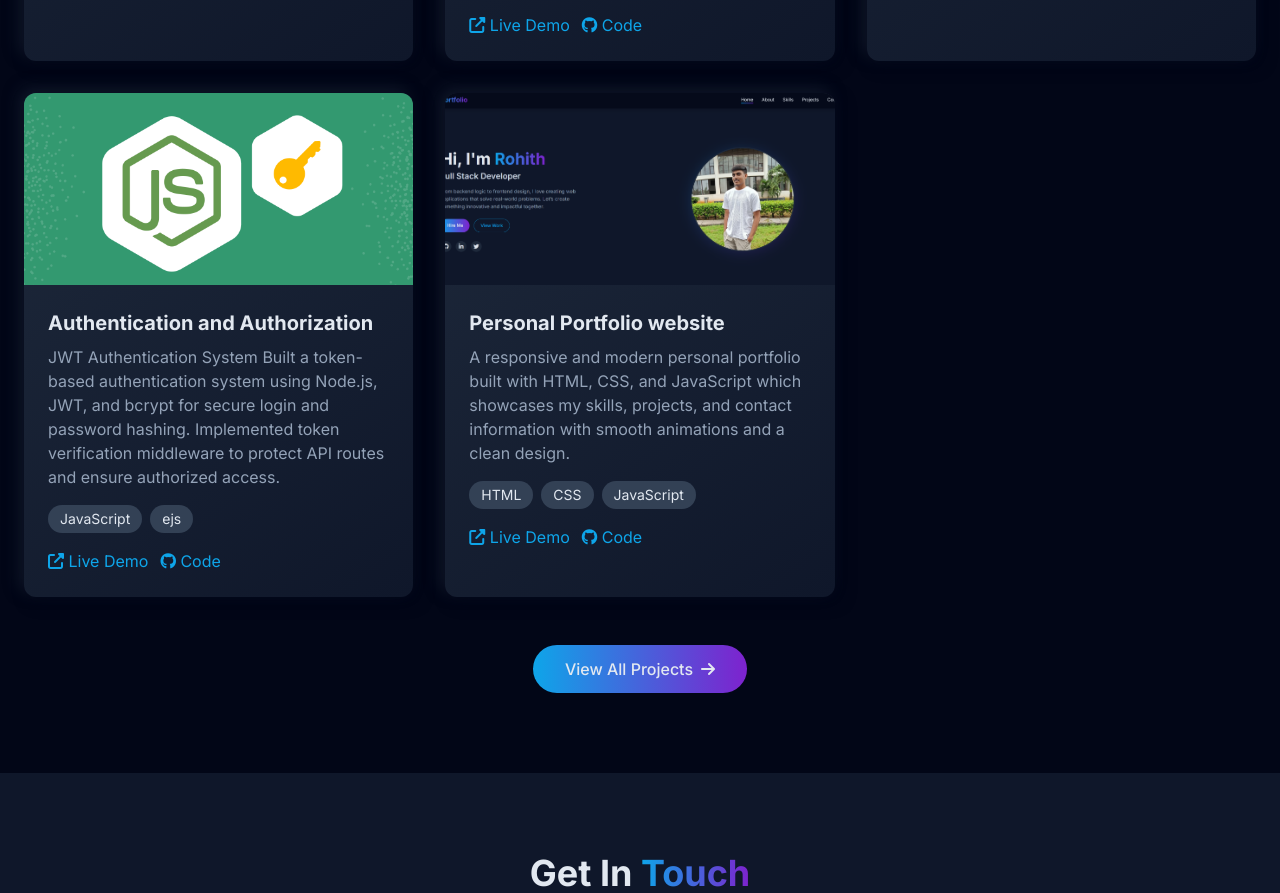
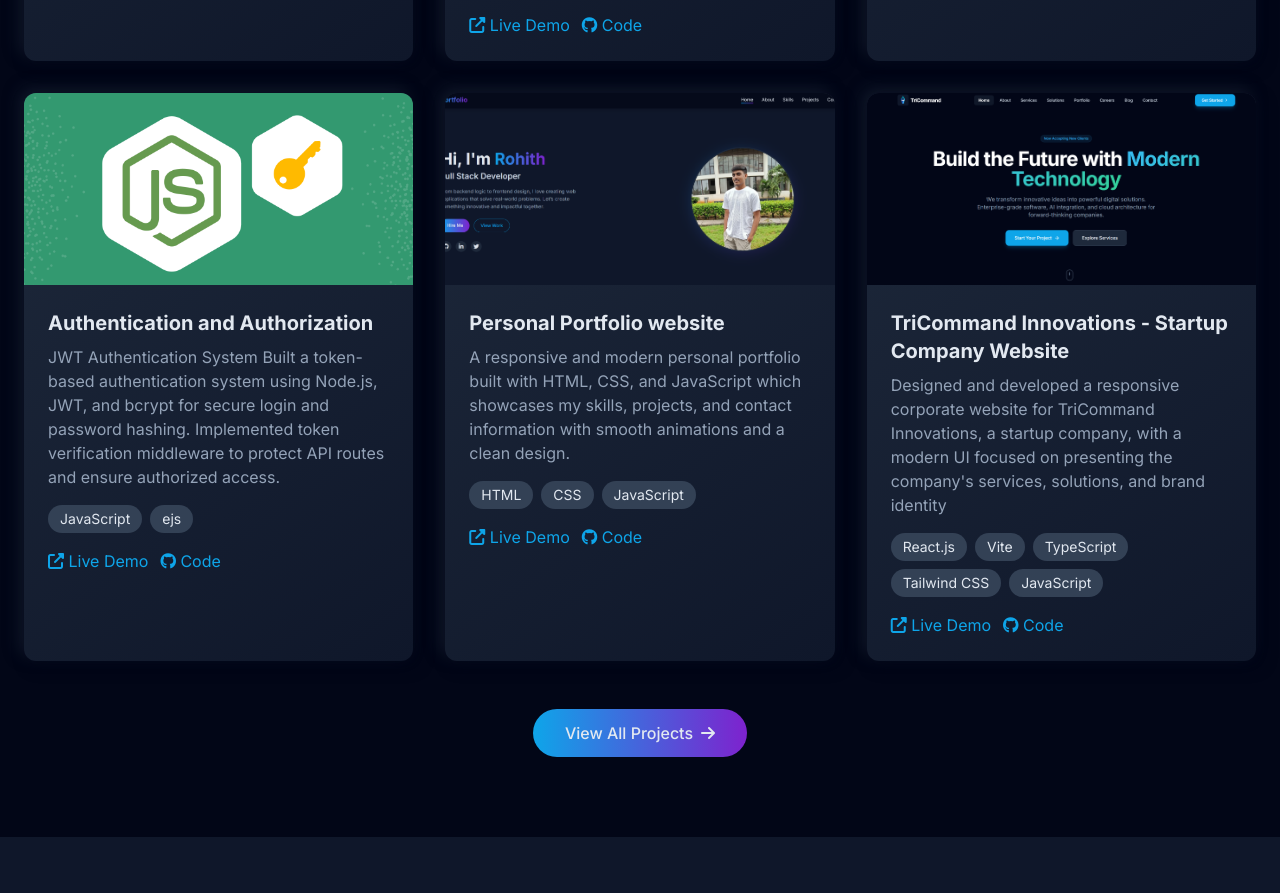
Before and after one commit to Rohith-Nannaveni/Personal_portfolio, a plain HTML site: page index.html in a window 1280 px wide. Shown: the part 2889-3782 px from the top of the page. Drawn offline with nearby package versions, Linux system fonts and the light colour scheme.

Commit message:
A few updates

```diff
--- a/index.html
+++ b/index.html
@@ -512,7 +512,7 @@
                             <span class="px-3 py-1 bg-slate-700 rounded-full text-sm">Tailwind CSS</span>
                         </div>
                         <div class="flex space-x-3">
-                            <a href="#" class="text-primary hover:text-secondary">
+                            <a href="https://smart-interview-prep-eight.vercel.app/" class="text-primary hover:text-secondary">
                                 <i class="fas fa-external-link-alt"></i> Live Demo
                             </a>
                             <a href="https://github.com/Rohith-Nannaveni/smart-Interview-prep" class="text-primary hover:text-secondary">
@@ -545,7 +545,7 @@
                             <span class="px-3 py-1 bg-slate-700 rounded-full text-sm">Cloudinary, Nodemailer, PDFKit, bcryptjs</span>
                         </div>
                         <div class="flex space-x-3">
-                            <a href="#" class="text-primary hover:text-secondary">
+                            <a href="https://uniserve-gules.vercel.app/" class="text-primary hover:text-secondary">
                                 <i class="fas fa-external-link-alt"></i> Live Demo
                             </a>
                             <a href="https://github.com/Rohith-Nannaveni/Uniserve" class="text-primary hover:text-secondary">
@@ -559,7 +559,7 @@
                 <div class="project-card rounded-xl overflow-hidden card-hover">
                     <div class="h-48 overflow-hidden">
                         <img src="Images/vehicle-breakdown.jpg"
-                             alt="Project 2"
+                             alt="Project 3"
                              class="w-full h-full object-cover">
                     </div>
                     <div class="p-6">
@@ -589,7 +589,7 @@
                 <div class="project-card rounded-xl overflow-hidden card-hover">
                     <div class="h-48 overflow-hidden">
                         <img src="Images/jwt token-img.webp"
-                             alt="Project 3"
+                             alt="Project 4"
                              class="w-full h-full object-cover">
                     </div>
                     <div class="p-6">
@@ -618,7 +618,7 @@
                 <div class="project-card rounded-xl overflow-hidden card-hover">
                     <div class="h-48 overflow-hidden">
                         <img src="Images/portfolio website.png"
-                             alt="Project 4"
+                             alt="Project 5"
                              class="w-full h-full object-cover">
                     </div>
                     <div class="p-6">
@@ -642,61 +642,35 @@
                     </div>
                 </div>
 
-                <!-- Project 5 -->
-                <!-- <div class="project-card rounded-xl overflow-hidden card-hover">
+                <!-- Project 6 -->
+                <div class="project-card rounded-xl overflow-hidden card-hover">
                     <div class="h-48 overflow-hidden">
-                        <img src="https://images.unsplash.com/photo-1551434678-e076c223a692?ixlib=rb-4.0.3&ixid=MnwxMjA3fDB8MHxwaG90by1wYWdlfHx8fGVufDB8fHx8&auto=format&fit=crop&w=1470&q=80"
-                             alt="Project 5"
+                        <img src="Images/TriCommand.png"
+                             alt="Project 6"
                              class="w-full h-full object-cover">
                     </div>
                     <div class="p-6">
-                        <h3 class="text-xl font-bold mb-2">Portfolio Website</h3>
+                        <h3 class="text-xl font-bold mb-2">TriCommand Innovations - Startup Company Website</h3>
                         <p class="text-slate-400 mb-4">
-                            A responsive portfolio website built with modern design principles.
+                            Designed and developed a responsive corporate website for TriCommand Innovations, a startup company, with a modern UI focused on presenting the company's services, solutions, and brand identity
                         </p>
                         <div class="flex flex-wrap gap-2 mb-4">
-                            <span class="px-3 py-1 bg-slate-700 rounded-full text-sm">HTML5</span>
-                            <span class="px-3 py-1 bg-slate-700 rounded-full text-sm">CSS3</span>
+                            <span class="px-3 py-1 bg-slate-700 rounded-full text-sm">React.js</span>
+                            <span class="px-3 py-1 bg-slate-700 rounded-full text-sm">Vite</span>
+                            <span class="px-3 py-1 bg-slate-700 rounded-full text-sm">TypeScript</span>
+                            <span class="px-3 py-1 bg-slate-700 rounded-full text-sm">Tailwind CSS</span>
                             <span class="px-3 py-1 bg-slate-700 rounded-full text-sm">JavaScript</span>
                         </div>
                         <div class="flex space-x-3">
-                            <a href="#" class="text-primary hover:text-secondary">
+                            <a href="https://tri-command-innovations.vercel.app/" class="text-primary hover:text-secondary">
                                 <i class="fas fa-external-link-alt"></i> Live Demo
                             </a>
-                            <a href="#" class="text-primary hover:text-secondary">
+                            <a href="https://github.com/Rohith-Nannaveni/TriCommand-Innovations" class="text-primary hover:text-secondary">
                                 <i class="fab fa-github"></i> Code
                             </a>
                         </div>
                     </div>
-                </div> -->
-
-                <!-- Project 6 -->
-                <!-- <div class="project-card rounded-xl overflow-hidden card-hover">
-                    <div class="h-48 overflow-hidden">
-                        <img src="https://images.unsplash.com/photo-1522071820081-009f0129c71c?ixlib=rb-4.0.3&ixid=MnwxMjA3fDB8MHxwaG90by1wYWdlfHx8fGVufDB8fHx8&auto=format&fit=crop&w=1470&q=80"
-                             alt="Project 6"
-                             class="w-full h-full object-cover">
-                    </div>
-                    <div class="p-6">
-                        <h3 class="text-xl font-bold mb-2">Team Collaboration App</h3>
-                        <p class="text-slate-400 mb-4">
-                            Real-time collaboration tool for remote teams with chat functionality.
-                        </p>
-                        <div class="flex flex-wrap gap-2 mb-4">
-                            <span class="px-3 py-1 bg-slate-700 rounded-full text-sm">React</span>
-                            <span class="px-3 py-1 bg-slate-700 rounded-full text-sm">Socket.io</span>
-                            <span class="px-3 py-1 bg-slate-700 rounded-full text-sm">MongoDB</span>
-                        </div>
-                        <div class="flex space-x-3">
-                            <a href="#" class="text-primary hover:text-secondary">
-                                <i class="fas fa-external-link-alt"></i> Live Demo
-                            </a>
-                            <a href="#" class="text-primary hover:text-secondary">
-                                <i class="fab fa-github"></i> Code
-                            </a>
-                        </div>
-                    </div>
-                </div> -->
+                </div>
             </div>
 
             <div class="text-center mt-12">
```
Also changed, not shown: Images/TriCommand.png (added).
